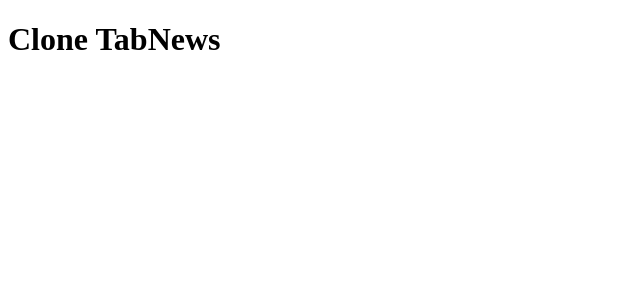
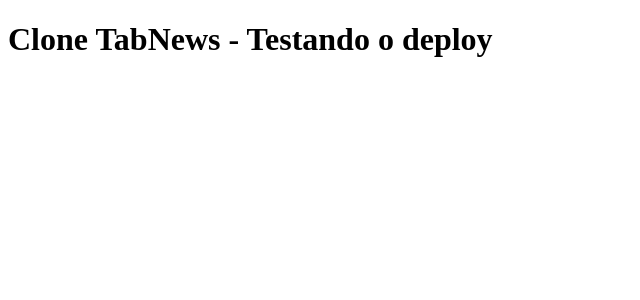
Before and after one commit to flavio-escobar/clone-tabnews, a Next.js app: page / in a window 1280 px wide. Shown: the top 300 px of the page, without its empty margins (0-640 px from the left). Built offline with nearby package versions, Linux system fonts and the light colour scheme.

Commit message:
feat:modifica o titulo

```diff
--- a/pages/index.js
+++ b/pages/index.js
@@ -1,5 +1,5 @@
 function Home() {
-    return <h1>Clone TabNews</h1>
+    return <h1>Clone TabNews - Testando o deploy</h1>
 }
 
 export default Home;
```
